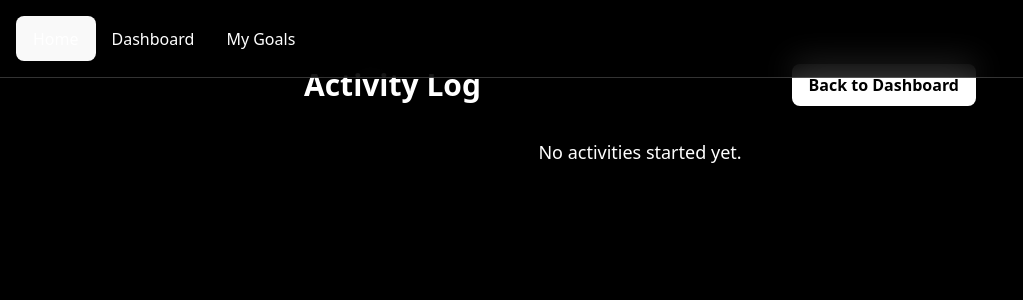
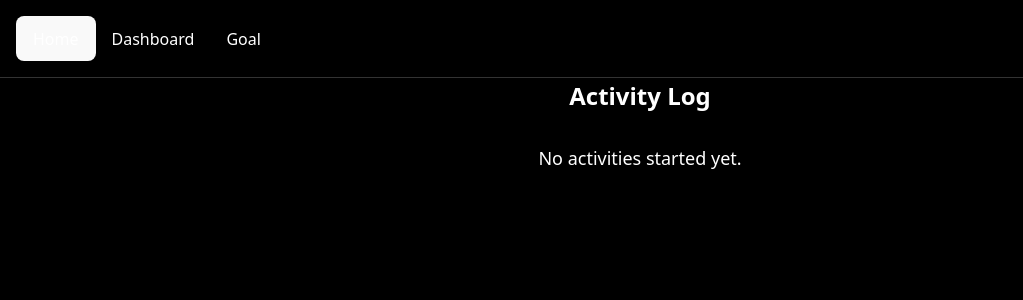
Before and after one commit to Abdullahadex/Holiday-project-, a Next.js app: page /activity-log in a window 1280 px wide. Shown: the top 300 px of the page, without its empty margins (0-1023 px from the left). Built offline with nearby package versions, Linux system fonts and the light colour scheme.

Commit message:
Force update: add all tracked and untracked files, including recent changes

```diff
--- a/pages/_app.tsx
+++ b/pages/_app.tsx
@@ -52,7 +52,7 @@ function Navbar() {
           <a className="text-white hover:text-white/80 font-medium px-4 block">Dashboard</a>
         </Link>
         <Link href="/my-goals" legacyBehavior>
-          <a className="text-white hover:text-white/80 font-medium px-4 block">My Goals</a>
+          <a className="text-white hover:text-white/80 font-medium px-4 block">Goal</a>
         </Link>
         {isLoggedIn && (
           <button
--- a/pages/activity-log.tsx
+++ b/pages/activity-log.tsx
@@ -99,16 +99,8 @@ export default function ActivityLogPage() {
 
   return (
     <div className="h-screen w-screen bg-black text-white flex flex-col items-center p-6 mt-32">
-      <div className="w-full max-w-2xl">
-        <div className="flex items-center justify-between mb-8">
-          <h1 className="text-3xl font-bold">Activity Log</h1>
-          <button
-            onClick={() => router.push('/dashboard')}
-            className="bg-white text-black px-4 py-2 rounded-lg font-semibold hover:bg-white/90 transition"
-          >
-            Back to Dashboard
-          </button>
-        </div>
+      <div className="w-full max-w-2xl relative">
+        <h1 className="text-4xl sm:text-2xl font-bold text-white text-center w-full mt-4 mb-8">Activity Log</h1>
         {activities.length === 0 ? (
           <div className="text-center text-white/70 mt-20 text-lg">No activities started yet.</div>
         ) : (
--- a/pages/my-goals.tsx
+++ b/pages/my-goals.tsx
@@ -64,7 +64,7 @@ export default function GoalsPage() {
       <div className="h-full w-full max-w-3xl mx-auto px-4 sm:px-2 py-6 sm:py-4 flex flex-col">
         {/* Header */}
         <div className="flex flex-col sm:flex-row items-center justify-between mb-6 gap-2 sm:gap-0">
-          <h1 className="text-4xl sm:text-2xl font-bold text-white">
+          <h1 className="text-4xl sm:text-2xl font-bold text-white text-center w-full">
             My Goals
           </h1>
         </div>
--- a/src/App.tsx
+++ b/src/App.tsx
@@ -537,13 +537,6 @@ function ActivityPage({ onAddGoal }: ActivityPageProps) {
     navigate("/questionnaire");
   };
 
-  const handleAddActivityToGoals = () => {
-    if (activity) {
-      onAddGoal(activity.name);
-      alert(`${activity.name} added to your goals!`);
-    }
-  };
-
   const handleStartActivity = () => {
     if (activity) {
       const videoLinks: { [key: string]: string } = {
@@ -605,12 +598,6 @@ function ActivityPage({ onAddGoal }: ActivityPageProps) {
             className="bg-white text-black text-base px-6 py-2 rounded-full shadow-lg transition-all duration-300 transform hover:-translate-y-1 hover:bg-white/90 w-full sm:w-auto"
           >
             Begin Activity
-          </button>
-          <button
-            onClick={handleAddActivityToGoals}
-            className="bg-white text-black text-base px-6 py-2 rounded-full shadow-lg transition-all duration-300 transform hover:-translate-y-1 hover:bg-white/90 w-full sm:w-auto"
-          >
-            Add to My Goals
           </button>
         </div>
       </motion.div>
@@ -701,7 +688,7 @@ function AppContent() {
                 onClick={() => navigate('/my-goals')}
                 className="mr-4 text-white hover:text-white/80 font-medium"
               >
-                My Goals
+                My Goal
               </button>
               <button
                 onClick={handleLogout}
--- a/src/components/Goals.tsx
+++ b/src/components/Goals.tsx
@@ -32,7 +32,7 @@ export default function Goals({ goals, toggleGoal, onDeleteGoal, onAddGoal }: Go
       <div className="h-full w-full max-w-5xl mx-auto px-4 py-6 flex flex-col">
         {/* Header */}
         <div className="flex items-center justify-between mb-6">
-          <h1 className="text-4xl font-bold text-white">
+          <h1 className="text-4xl font-bold text-white text-center w-full">
             My Goals
           </h1>
           <motion.button
```
Also changed, not shown: pages/activity/[activityName].tsx (+1 -30 lines).
